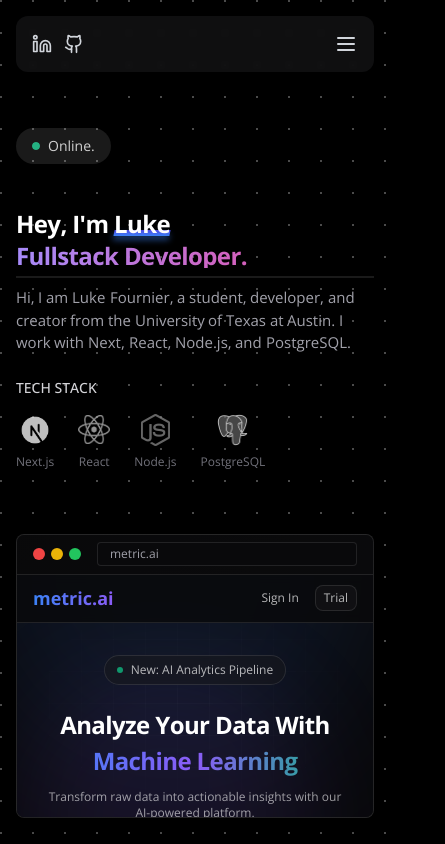
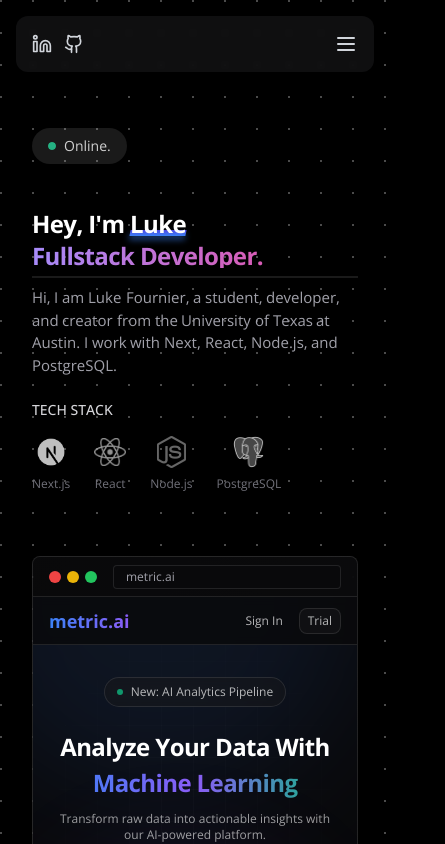
Before and after one commit to lilfourn/Portfolio, a Next.js app: page / in a window 390 px wide. Shown: the top 844 px of the page, 445 px wide, since content can reach past the window. Built offline with nearby package versions, Linux system fonts and the light colour scheme.

Commit message:
Increase WebsitePreview height on mobile: - Add responsive height calculation - Increase height by 10rem on mobile devices - Maintain original height on larger screens

```diff
--- a/app/components/navbar.tsx
+++ b/app/components/navbar.tsx
@@ -22,7 +22,7 @@
 
   return (
     <div className="fixed top-0 left-0 right-0 p-4 z-50">
-      <nav className="backdrop-blur-sm bg-zinc-800/40 rounded-xl text-gray-300 w-full md:w-[720px] lg:w-[920px] xl:w-[1200px] mx-auto transition-all duration-300 ease-in-out">
+      <nav className="backdrop-blur-sm bg-zinc-800/40 rounded-xl text-gray-300 mx-auto max-w-[calc(100vw-2rem)] md:max-w-[720px] lg:max-w-[920px] xl:max-w-[1200px] transition-all duration-300 ease-in-out">
         <div className="px-4">
           <div className="flex items-center justify-between h-14">
             {/* Social Links */}
--- a/app/components/website-preview.tsx
+++ b/app/components/website-preview.tsx
@@ -29,7 +29,7 @@
   ];
 
   return (
-    <div className="h-[calc(100vh-35rem)] w-full bg-gradient-to-br from-zinc-900/40 to-zinc-800/40 rounded-lg shadow-xl backdrop-blur-sm border border-white/10 overflow-hidden">
+    <div className="h-[calc(100vh-25rem)] sm:h-[calc(100vh-35rem)] w-full bg-gradient-to-br from-zinc-900/40 to-zinc-800/40 rounded-lg shadow-xl backdrop-blur-sm border border-white/10 overflow-hidden">
       {/* Browser Chrome */}
       <div className="h-10 bg-zinc-950/50 border-b border-white/10 flex items-center px-4 gap-4">
         {/* Window Controls */}
--- a/app/globals.css
+++ b/app/globals.css
@@ -1,6 +1,14 @@
 @tailwind base;
 @tailwind components;
 @tailwind utilities;
+
+html, body {
+  overflow-x: hidden;
+  position: relative;
+  width: 100%;
+  margin: 0;
+  padding: 0;
+}
 
 body {
   font-family: Arial, Helvetica, sans-serif;
--- a/app/layout.tsx
+++ b/app/layout.tsx
@@ -27,10 +27,12 @@
 }>) {
   return (
     <html lang="en" className={openSans.variable}>
-      <body suppressHydrationWarning className="antialiased font-sans bg-black min-h-screen">
+      <body suppressHydrationWarning className="antialiased font-sans bg-black min-h-screen max-w-[100vw] overflow-x-hidden">
         <GridBackground>
           <Navbar />
-          {children}
+          <main className="w-full max-w-full px-4">
+            {children}
+          </main>
         </GridBackground>
         <script
           async
```
